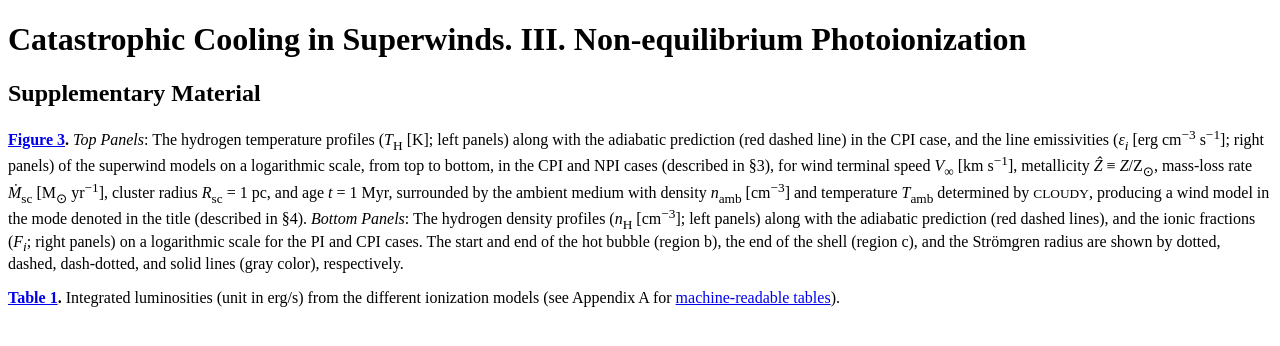
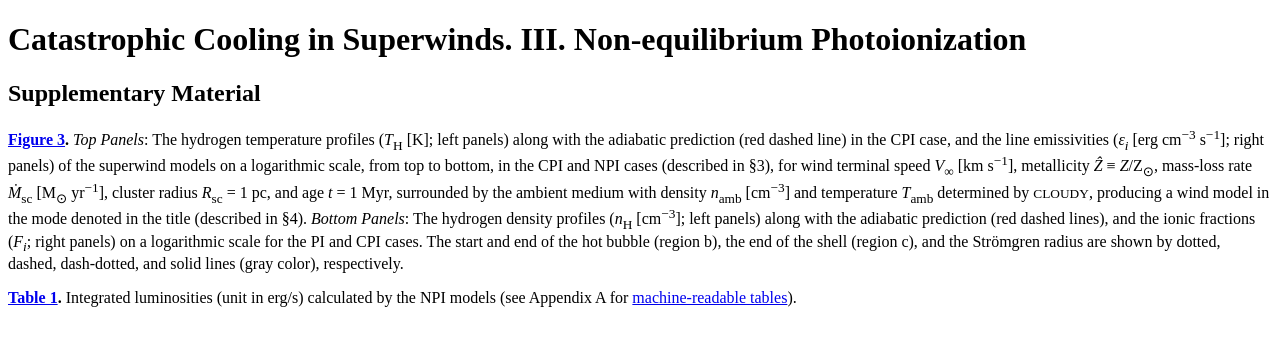
Before and after one commit to galacticwinds/Catastrophic_Cooling_Superwinds_III_Data, a plain HTML site: page index.html in a window 1280 px wide. Drawn offline with Linux system fonts and the light colour scheme.

Commit message:
Update index.html

```diff
--- a/index.html
+++ b/index.html
@@ -65,7 +65,7 @@ profiles (<i>n</i><sub>H</sub> [cm<sup>&minus;3</sup>]; left panels) along with
 </p>
 
 <p>
-<b><a target="_blank" href="table1">Table 1</a>.</b> Integrated luminosities (unit in erg/s) from the different ionization models (see Appendix A for <a target="_blank" href="VizieR.tar.gz">machine-readable tables</a>).
+<b><a target="_blank" href="table1">Table 1</a>.</b> Integrated luminosities (unit in erg/s) calculated by the NPI models (see Appendix A for <a target="_blank" href="VizieR.tar.gz">machine-readable tables</a>).
 </p>
 
 </body>
```
